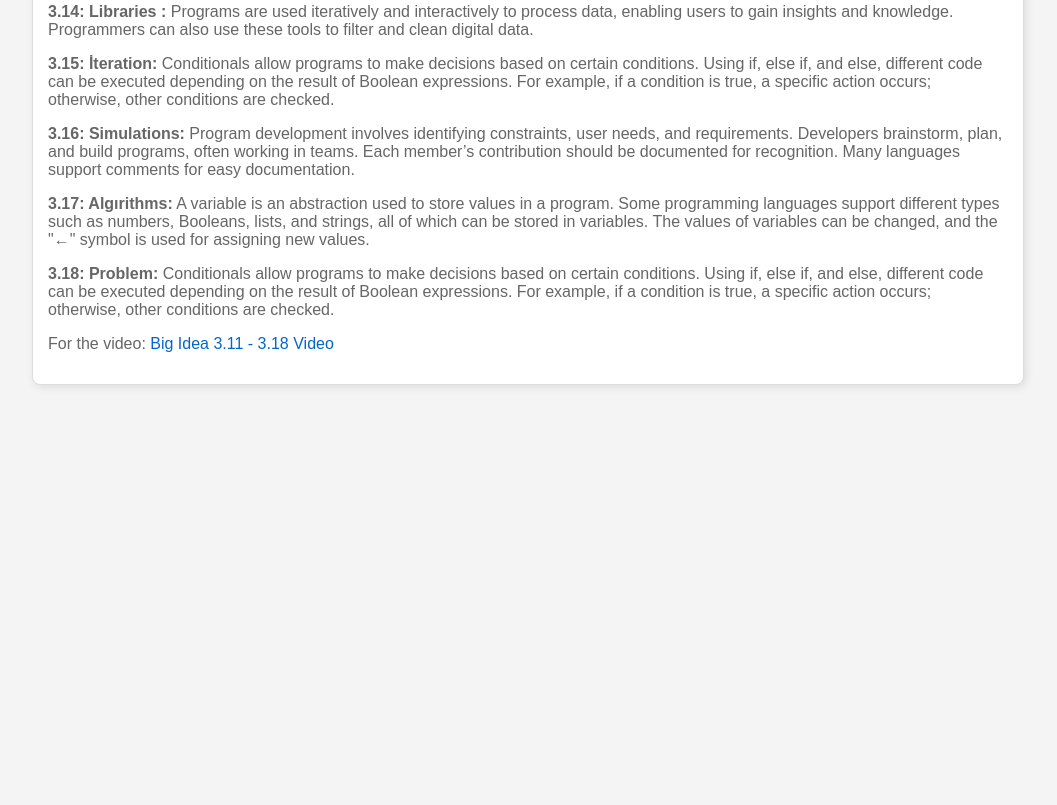
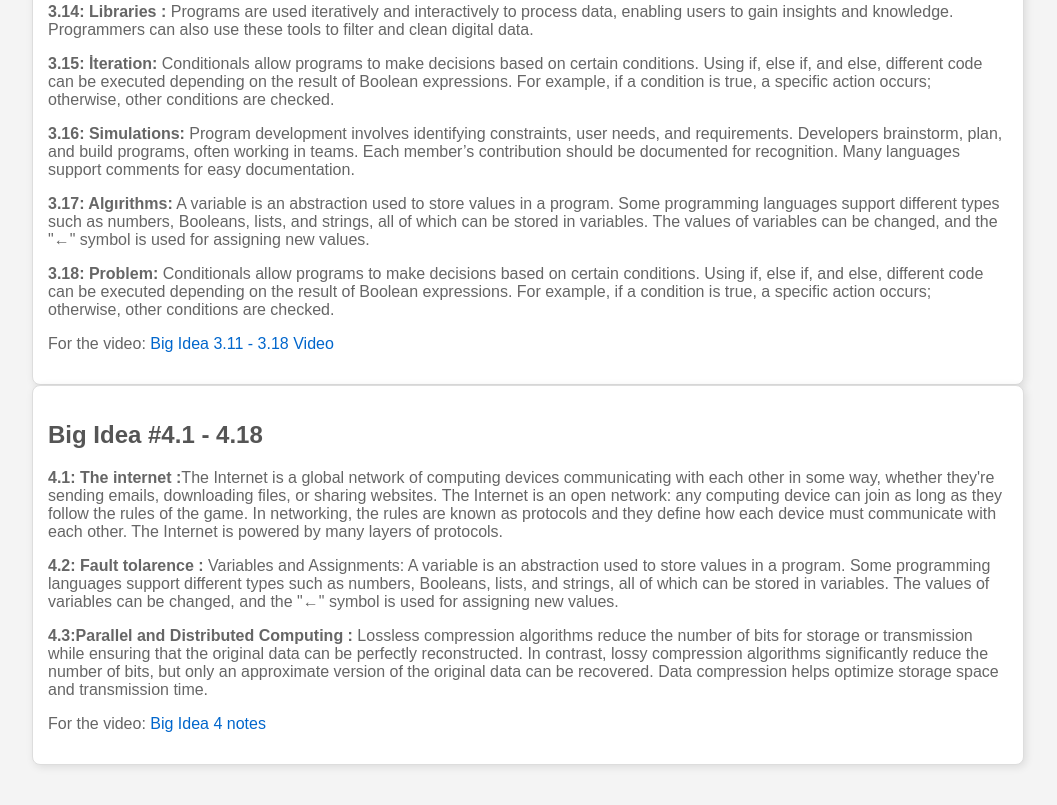
Before and after one commit to IbrahimErginoglu/IbrahimErginoglu.github.io, a plain HTML site: page BigIdeasNotes.html in a window 1280 px wide. Shown: the part 2119-2924 px from the top of the page, without its empty margins (112-1169 px from the left). Before the commit the page ends 2544 px from the top, so only its background shows below. Drawn offline with Linux system fonts and the light colour scheme.

Commit message:
Update BigIdeasNotes.html

```diff
--- a/BigIdeasNotes.html
+++ b/BigIdeasNotes.html
@@ -170,5 +170,23 @@
 
 
 
+
+     <div class="unit">
+        <h2>Big Idea #4.1 - 4.18</h2>
+
+        <p><strong>4.1: The internet :</strong>The Internet is a global network of computing devices communicating with each other in some way, whether they're sending emails, downloading files, or sharing websites. The Internet is an open network: any computing device can join as long as they follow the rules of the game. In networking, the rules are known as protocols and they define how each device must communicate with each other. The Internet is powered by many layers of protocols.
+</p>
+          <p><strong>4.2: Fault tolarence :</strong> Variables and Assignments:</strong> A variable is an abstraction used to store values in a program. Some programming languages support different types such as numbers, Booleans, lists, and strings, all of which can be stored in variables. The values of variables can be changed, and the "←" symbol is used for assigning new values.
+
+</p>
+          <p><strong>4.3:Parallel and Distributed Computing :</strong> Lossless compression algorithms reduce the number of bits for storage or transmission while ensuring that the original data can be perfectly reconstructed. In contrast, lossy compression algorithms significantly reduce the number of bits, but only an approximate version of the original data can be recovered. Data compression helps optimize storage space and transmission time.
+
+</p>
+
+        <p>For the video: <a href="" target="_blank">Big Idea 4 notes </a></p>
+    </div>
+
+
+
 </body>
 </html>
```
